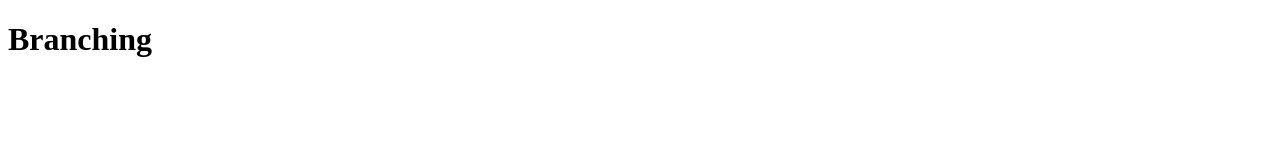
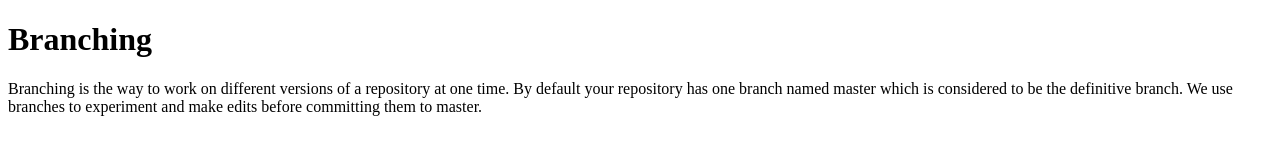
Before and after one commit to janisbunkss/Branching, a plain HTML site: page index.html in a window 1280 px wide. Drawn offline with Linux system fonts and the light colour scheme.

Commit message:
html papildināts ar tekstu

```diff
--- a/index.html
+++ b/index.html
@@ -7,5 +7,6 @@
     </head>
     <body>
      <h1>Branching</h1>
+        <p>Branching is the way to work on different versions of a repository at one time. By default your repository has one branch named master which is considered to be the definitive branch. We use branches to experiment and make edits before committing them to master.</p>
     </body>
     </html>
```
